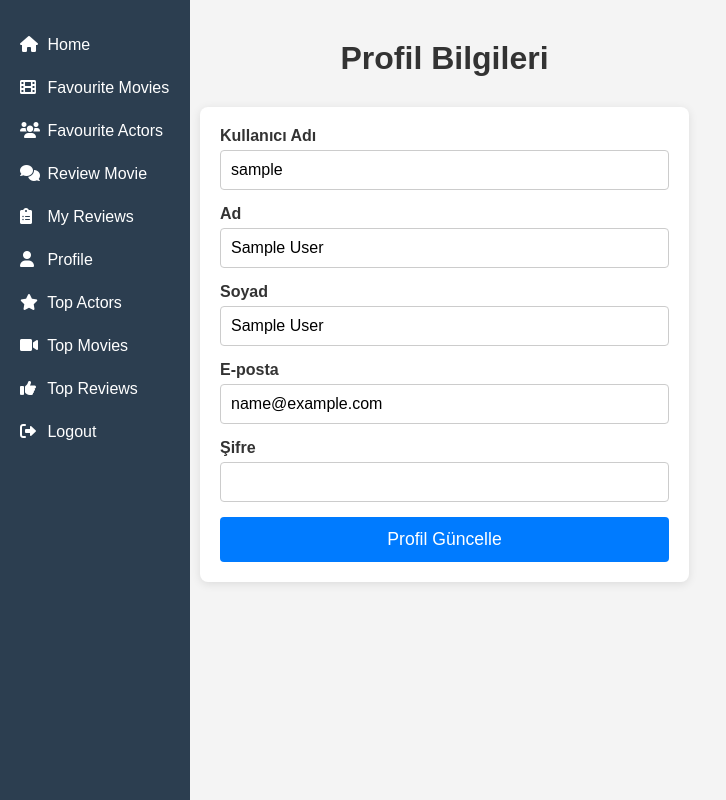
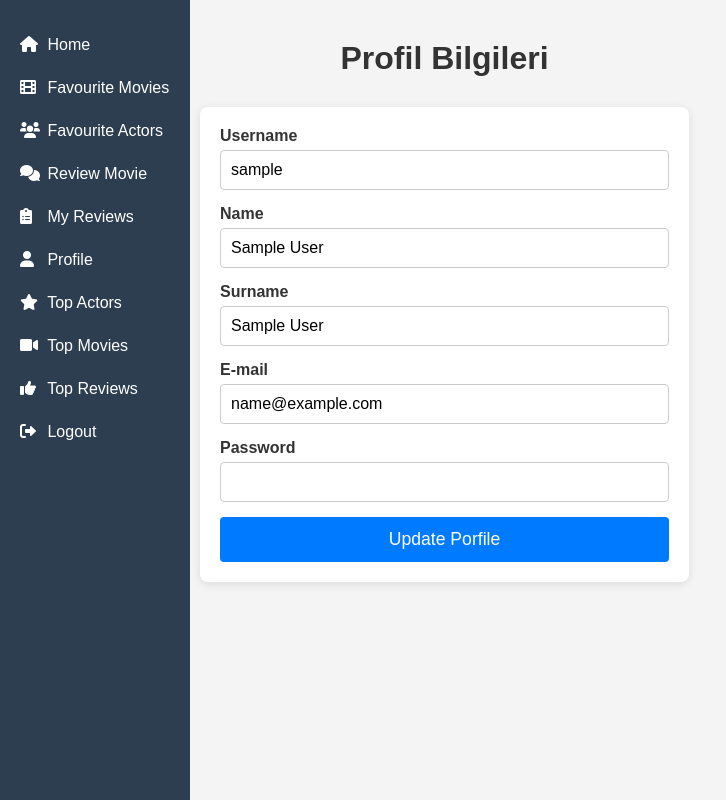
Before and after one commit to nidanurefe/MovieMinds, a Flask app: page /profile in a window 1280 px wide. Shown: the whole page, without its empty margins (0-726 px from the left). Run offline with Flask 3, Linux system fonts and the light colour scheme; the visitor is signed in with stand-in values (Sample User, id 1).

Commit message:
comment lines updated

```diff
--- a/app.py
+++ b/app.py
@@ -371,37 +371,37 @@ def top_movies():
 
     return render_template('top-movies.html', movies=movies) # Render the template with movies
 
-@app.route('/get_actors/<int:movie_id>')
+
+@app.route('/get_movies_by_actor/<int:actor_id>') # Route to get movies by actor
+@login_required
+def get_movies_by_actor(actor_id):
+    try:
+        cursor = app.db.cursor() # Create a cursor
+        cursor.execute("""
+            SELECT movies.tmdb_id, movies.title, movies.cover_image, movies.release_year AS year
+            FROM movies
+            JOIN movie_actors ON movies.tmdb_id = movie_actors.movie_id
+            WHERE movie_actors.actor_id = %s
+        """, (actor_id,))
+        movies = [{"id": row[0], "title": row[1], "cover_image": row[2], "year": row[3]} for row in cursor.fetchall()] # Fetch all movies
+        cursor.close()  # Close the cursor
+        return jsonify({"movies": movies}) # Return the movies
+    except Exception as e:
+        return jsonify({"error": str(e)}), 500 # Return an error message
+
+
+@app.route('/get_actors/<int:movie_id>') # Route to get actors in a movie
 def get_actors(movie_id):
-    cursor = app.db.cursor()
+    cursor = app.db.cursor() # Create a cursor
     cursor.execute("""
         SELECT actors.name, actors.img_url
         FROM actors
         JOIN movie_actors ON actors.id = movie_actors.actor_id
         WHERE movie_actors.movie_id = %s
     """, (movie_id,))
-    actors = [{"name": row[0], "img_url": row[1]} for row in cursor.fetchall()]
-    cursor.close()
-    return jsonify({"actors": actors})
-
-@app.route('/get_movies_by_actor/<int:actor_id>')
-@login_required
-def get_movies_by_actor(actor_id):
-    try:
-        cursor = app.db.cursor()
-        cursor.execute("""
-            SELECT movies.tmdb_id, movies.title, movies.cover_image, movies.release_year AS year
-            FROM movies
-            JOIN movie_actors ON movies.tmdb_id = movie_actors.movie_id
-            WHERE movie_actors.actor_id = %s
-        """, (actor_id,))
-        movies = [{"id": row[0], "title": row[1], "cover_image": row[2], "year": row[3]} for row in cursor.fetchall()]
-        cursor.close()
-        return jsonify({"movies": movies})
-    except Exception as e:
-        return jsonify({"error": str(e)}), 500
-
-
+    actors = [{"name": row[0], "img_url": row[1]} for row in cursor.fetchall()] # Fetch all actors
+    cursor.close() # Close the cursor
+    return jsonify({"actors": actors}) # Return the actors
 
 # ********** ROUTES FOR PROFILE **********
 
--- a/app/templates/favourite-actors.html
+++ b/app/templates/favourite-actors.html
@@ -36,7 +36,7 @@
     {% endif %}
     <script>
         document.addEventListener('DOMContentLoaded', () => {
-            // Tüm 'Remove from Favorites' butonlarını seç
+
             document.querySelectorAll('.remove-favorite-btn').forEach(button => {
                 button.addEventListener('click', function() {
                     const actorCard = this.closest('.actor-card');
@@ -61,7 +61,7 @@
                             alert(`Error: ${data.error}`);
                         } else {
                             alert(`${actorName} removed from your favorites.`);
-                            // Remove actor card from the page
+
                             actorCard.remove();
                         }
                     })
--- a/app/templates/profile.html
+++ b/app/templates/profile.html
@@ -28,26 +28,26 @@
         <h1>Profil Bilgileri</h1>
         <form action="/profile" method="POST">
             <div class="form-group">
-                <label for="username">Kullanıcı Adı</label>
+                <label for="username">Username</label>
                 <input type="text" id="username" name="username" value="{{ user[1] }}" required>
             </div>
             <div class="form-group">
-                <label for="first_name">Ad</label>
+                <label for="first_name">Name</label>
                 <input type="text" id="first_name" name="first_name" value="{{ user[4] }}" required>
             </div>
             <div class="form-group">
-                <label for="last_name">Soyad</label>
+                <label for="last_name">Surname</label>
                 <input type="text" id="last_name" name="last_name" value="{{ user[5] }}" required>
             </div>
             <div class="form-group">
-                <label for="email">E-posta</label>
+                <label for="email">E-mail</label>
                 <input type="email" id="email" name="email" value="{{ user[3] }}" required>
             </div>
             <div class="form-group">
-                <label for="password">Şifre</label>
+                <label for="password">Password</label>
                 <input type="password" id="password" name="password" value="{{ user[2] }}" required>
             </div>
-            <input type="submit" value="Profil Güncelle">
+            <input type="submit" value="Update Porfile">
         </form>
 
 
--- a/app/templates/top-movies.html
+++ b/app/templates/top-movies.html
@@ -13,7 +13,7 @@
 
     <div class="movie-container">
         {% for movie in movies %}
-            <div class="movie" id="movie-{{ movie.id }}">
+            <div class="movie" id="movie-{{ movie.tmdb_id }}">
                 <h2>{{ movie.title }}</h2>
                 <p><strong>Release Year:</strong> {{ movie.release_year }}</p>
                 <p><strong>Rating:</strong> {{ movie.rating }}</p>
```
Also changed, not shown: app/templates/index.html (+8 -9 lines), app/templates/top-actors.html (+4 -4 lines).
